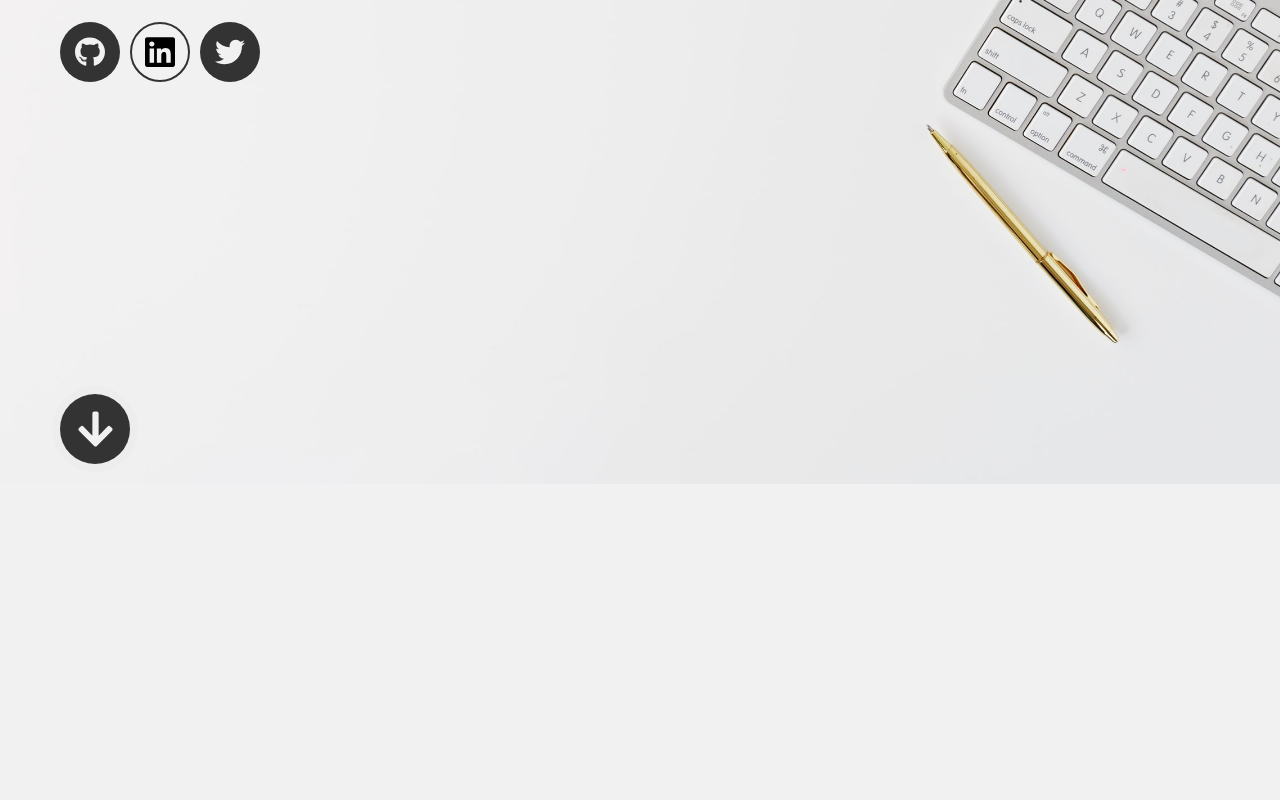
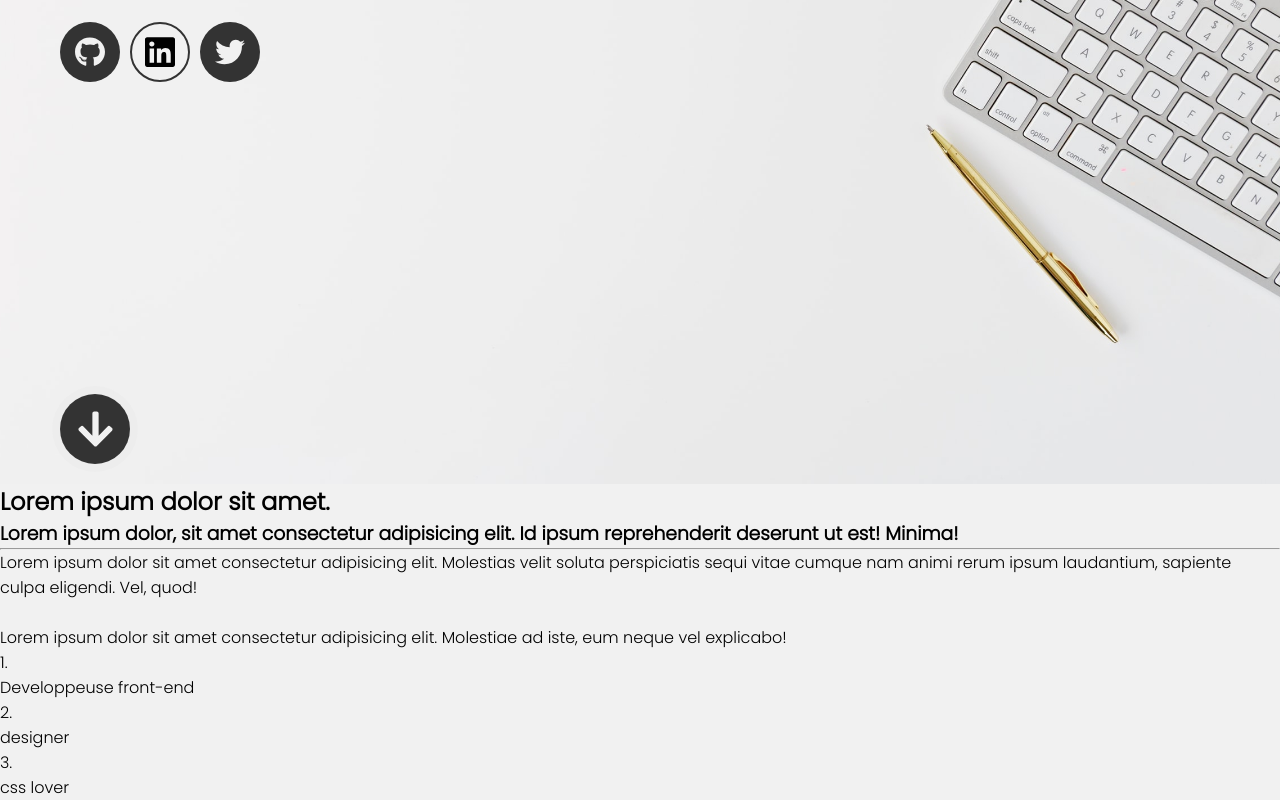
Before and after one commit to ImaneElouazzani/My-Portfolio, a plain HTML site: page index.html in a window 1280 px wide. Shown: the part 416-1216 px from the top of the page. Before the commit the page ends 900 px from the top, so only its background shows below. Drawn offline with nearby package versions, Linux system fonts and the light colour scheme.

Commit message:
bottom section pour la presentation

```diff
--- a/index.html
+++ b/index.html
@@ -114,6 +114,42 @@
 
     </section>
 
+    <!-- Section Présentation -->
+
+    <section class="presentation" id="pres">
+
+        <h2 class="titre-pres">Lorem ipsum dolor sit amet.</h2>
+
+        <div class="container-presentation"></div>
+
+        <div class="fond-forme"></div>
+
+        <div class="pres-gauche">
+            <h3>Lorem ipsum dolor, sit amet consectetur adipisicing elit. Id ipsum reprehenderit deserunt ut est! Minima!</h3>
+            <hr>
+            <p>Lorem ipsum dolor sit amet consectetur adipisicing elit. Molestias velit soluta perspiciatis sequi vitae cumque nam animi rerum ipsum laudantium, sapiente culpa eligendi. Vel, quod!</p>
+            <br>
+            <p>Lorem ipsum dolor sit amet consectetur adipisicing elit. Molestiae ad iste, eum neque vel explicabo!</p>
+        </div>
+        <div class="pres-droite">
+            <ul class="liste-presentation">
+                <li class="item-liste i1">
+                    <span class="chiffre-style">1.</span>
+                    <p class="txt-liste">Developpeuse front-end</p>
+                </li>
+                <li class="item-liste i2">
+                    <span class="chiffre-style">2.</span>
+                    <p class="txt-liste">designer</p>
+                </li>
+                <li class="item-liste i3">
+                    <span class="chiffre-style">3.</span>
+                    <p class="txt-liste">css lover</p>
+                </li>
+            </ul>
+        </div>
+
+    </section>
+
     <script src="https://unpkg.com/typewriter-effect@latest/dist/core.js"></script>
     <script src="app.js"></script>
 </body>
```
